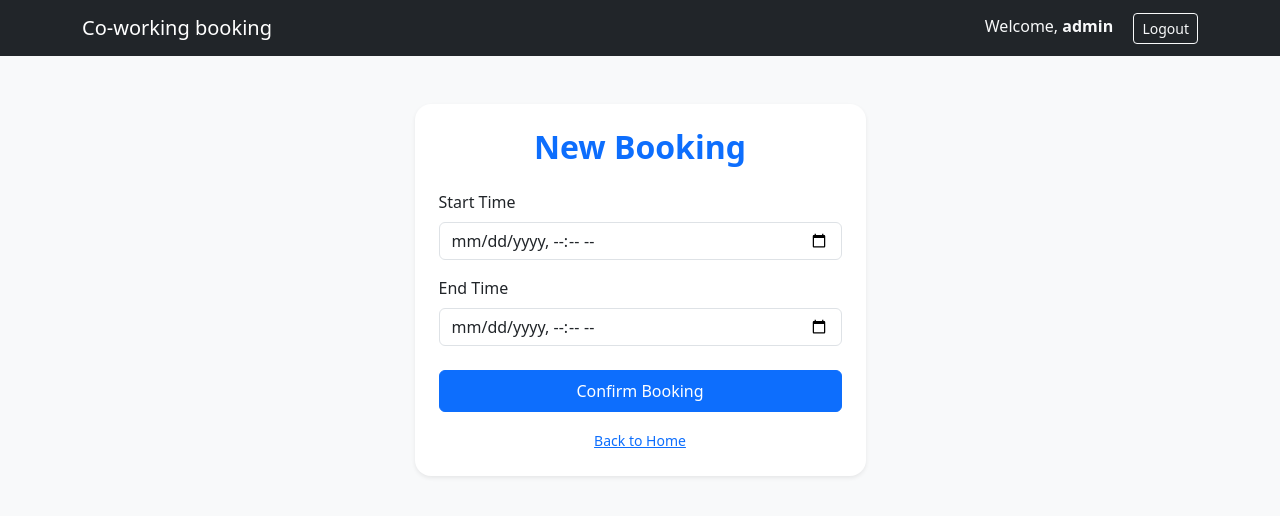
After one commit to Sofia-Novomodna/co-working-booking, a Django app: page /booking/ in a window 1280 px wide. The commit adds this page. Shown: the top 516 px of the page. Run offline with Django 5.2, Linux system fonts and the light colour scheme; a user stored in the database is signed in.

Commit message:
23-10-2026

```diff
--- a/co-working-booking/django-coworking/main/admin.py
+++ b/co-working-booking/django-coworking/main/admin.py
@@ -1,6 +1,7 @@
 from django.contrib import admin
 
 # Register your models here.
+from .models import Room
 
-#from .models import Question
-#admin.site.register(Question)
+# Register your models here once
+admin.site.register(Room)
--- a/co-working-booking/django-coworking/main/templates/main/base.html
+++ b/co-working-booking/django-coworking/main/templates/main/base.html
@@ -32,7 +32,7 @@
         </div>
     </nav>
 
-    <!-- Main Container -->
+<!-- Main Container -->
     <main class="container">
         <!-- Django Flash Messages -->
         {% if messages %}
@@ -48,6 +48,7 @@
         {% endblock %}
     </main>
 
+
     <!-- Bootstrap JS -->
     <script src="https://cdn.jsdelivr.net/npm/bootstrap@5.3.0/dist/js/bootstrap.bundle.min.js"></script>
 </body>
--- /dev/null
+++ b/co-working-booking/django-coworking/main/templates/main/booking.html
@@ -0,0 +1,41 @@
+{% extends 'main/base.html' %}
+
+{% block title %}Home page{% endblock %}
+
+{% block content %}
+<div class="row justify-content-center mt-5">
+    <div class="col-md-5">
+        <div class="card p-4 bg-white shadow-sm">
+            <h2 class="text-center mb-4 fw-bold text-primary">New Booking</h2>
+
+            <form method="POST">
+                {% csrf_token %}
+
+                <!-- Start Time -->
+                <div class="mb-3">
+                    <label class="form-label">Start Time</label>
+                    <input type="datetime-local" name="start_time" class="form-control" value="{{ request.POST.start_time|default:'' }}" required>
+                    {% if errors.start_time %}
+                        <div class="text-danger small mt-1">{{ errors.start_time.0 }}</div>
+                    {% endif %}
+                </div>
+
+                <!-- End Time -->
+                <div class="mb-3">
+                    <label class="form-label">End Time</label>
+                    <input type="datetime-local" name="end_time" class="form-control" value="{{ request.POST.end_time|default:'' }}" required>
+                    {% if errors.end_time %}
+                        <div class="text-danger small mt-1">{{ errors.end_time.0 }}</div>
+                    {% endif %}
+                </div>
+
+                <button type="submit" class="btn btn-primary w-100 py-2 mt-2">Confirm Booking</button>
+            </form>
+
+            <div class="text-center mt-3">
+                <small class="text-muted"><a href="{% url 'home' %}">Back to Home</a></small>
+            </div>
+        </div>
+    </div>
+</div>
+{% endblock %}
--- a/co-working-booking/django-coworking/main/urls.py
+++ b/co-working-booking/django-coworking/main/urls.py
@@ -1,12 +1,14 @@
 from django.urls import path
-from django.contrib.auth.views import LoginView, LogoutView
-from .views import register_view, dashboard_view
+#from django.contrib.auth.views import LoginView, LogoutView
+from .views import register_view, dashboard_view, home_view, booking_view
 
 
 
 urlpatterns = [
     path('register/', register_view, name='register'),
-    path('login/', LoginView.as_view(template_name='main/login.html'), name='login'),
-    path('logout/', LogoutView.as_view(next_page='login'), name='logout'),
+    #path('login/', LoginView.as_view(template_name='main/login.html'), name='login'),
+    #path('logout/', LogoutView.as_view(next_page='login'), name='logout'),
     path('dashboard/', dashboard_view, name='dashboard'),
+    path('home/', home_view, name='home'),
+    path('booking/', booking_view, name='booking'),
 ]
--- a/co-working-booking/django-coworking/main/views.py
+++ b/co-working-booking/django-coworking/main/views.py
@@ -26,6 +26,30 @@ def register_view(request):
 def dashboard_view(request):
     return render(request, 'main/dashboard.html')
 
+@login_required
+def home_view(request):
+    return render(request, 'main/home.html')
+
+@login_required
+def booking_view(request):
+    return render(request, 'main/booking.html')
+
+
+@login_required
+def booking_view(request):
+    if request.method == 'POST':
+        start_time = request.POST.get('start_time')
+        end_time = request.POST.get('end_time')
+
+        # Save the booking and assign the current logged-in user automatically
+        Booking.objects.create(
+            booked_by=request.user,
+            start_time=start_time,
+            end_time=end_time
+        )
+        return redirect('home') # Redirect to home or bookings list after success
+
+    return render(request, 'main/booking.html')
 
 #class UserRegistrationView(APIView):
     #def post(self, request):
--- a/co-working-booking/django-coworking/mysite/settings.py
+++ b/co-working-booking/django-coworking/mysite/settings.py
@@ -139,4 +139,4 @@ REST_FRAMEWORK = {
 
 
 # Redirect to home page after login
-LOGIN_REDIRECT_URL = '/base'
+LOGIN_REDIRECT_URL = '/home'
--- a/co-working-booking/django-coworking/mysite/urls.py
+++ b/co-working-booking/django-coworking/mysite/urls.py
@@ -20,5 +20,6 @@ from django.urls import include, path
 urlpatterns = [
     #path("main/", include("main.urls")),
     path('admin/', admin.site.urls),
-    path('api/', include('main.urls')),
+    path('accounts/', include('django.contrib.auth.urls')),
+    path('', include('main.urls')),
 ]
```
Also changed, not shown: co-working-booking/django-coworking/main/models.py (+35 -10 lines), co-working-booking/django-coworking/main/templates/main/home.html (added, +30 -0 lines), README.md, co-working-booking/django-coworking/db.sqlite3, co-working-booking/django-coworking/main/migrations/0001_initial.py (added), co-working-booking/django-coworking/main/migrations/0002_alter_room_end_time_alter_room_start_time.py (added), co-working-booking/django-coworking/main/migrations/0003_remove_room_registered_by_room_booked_by.py (added), co-working-booking/django-coworking/main/migrations/0004_alter_room_booked_by.py (added), co-working-booking/django-coworking/main/templates/registration/login.html (renamed from co-working-booking/django-coworking/main/templates/main/login.html), 1 other file.
